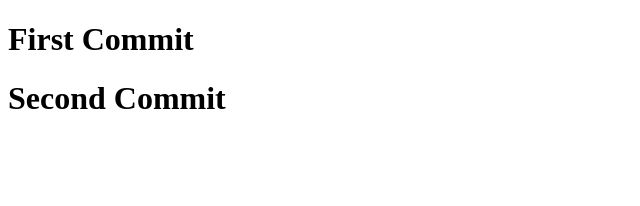
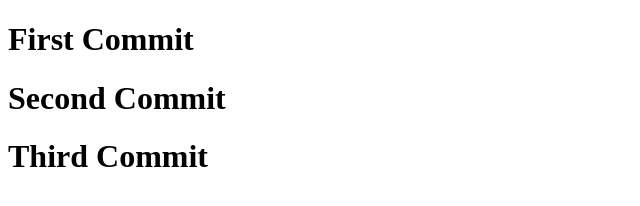
Before and after one commit to taducduy123/Practice-Git, a plain HTML site: page index.html in a window 1280 px wide. Shown: the whole page, without its empty margins (0-640 px from the left). Drawn offline with Linux system fonts and the light colour scheme.

Commit message:
third commit

```diff
--- a/index.html
+++ b/index.html
@@ -8,5 +8,6 @@
 <body>
     <h1>First Commit</h1>
     <h1>Second Commit</h1>
+    <h1>Third Commit</h1>
 </body>
 </html>
```
